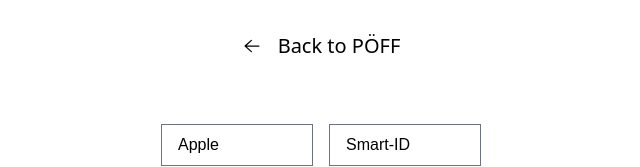
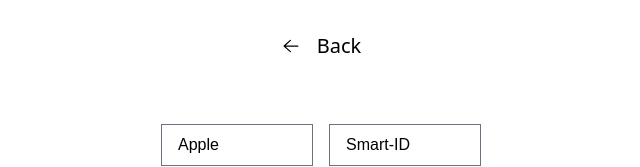
Before and after one commit to poff-bnff/oauth, a Nuxt app: page / in a window 1280 px wide. Shown: the top 167 px of the page, without its empty margins (319-959 px from the left). Built offline with nearby package versions, Linux system fonts and the light colour scheme.

Commit message:
Set Back link to use referrer

```diff
--- a/pages/index.vue
+++ b/pages/index.vue
@@ -37,12 +37,14 @@
 
 <template>
   <main>
-    <a class="back" href="https://poff.ee">
-      <div class="h-5 w-5 flex">
-        <svg xmlns="http://www.w3.org/2000/svg" xmlns:xlink="http://www.w3.org/1999/xlink" viewBox="0 0 16 16"><g fill="none"><path d="M13.5 8.5a.5.5 0 0 0 0-1H3.803l4.031-3.628a.5.5 0 1 0-.668-.744l-5 4.5a.5.5 0 0 0 0 .744l5 4.5a.5.5 0 1 0 .668-.744L3.803 8.5H13.5z" fill="currentColor" /></g></svg>
-      </div>
-      Back to PÖFF
-    </a>
+    <client-only>
+      <a class="back" :href="document?.referrer || 'https://poff.ee'">
+        <div class="h-5 w-5 flex">
+          <svg xmlns="http://www.w3.org/2000/svg" xmlns:xlink="http://www.w3.org/1999/xlink" viewBox="0 0 16 16"><g fill="none"><path d="M13.5 8.5a.5.5 0 0 0 0-1H3.803l4.031-3.628a.5.5 0 1 0-.668-.744l-5 4.5a.5.5 0 0 0 0 .744l5 4.5a.5.5 0 1 0 .668-.744L3.803 8.5H13.5z" fill="currentColor" /></g></svg>
+        </div>
+        Back
+      </a>
+    </client-only>
     <div class="w-full flex flex-col sm:flex-row items-start justify-center gap-4">
       <div class="w-full flex flex-col gap-4">
         <a class="auth" :href="getOauthUrl('apple', true)">Apple</a>
```
